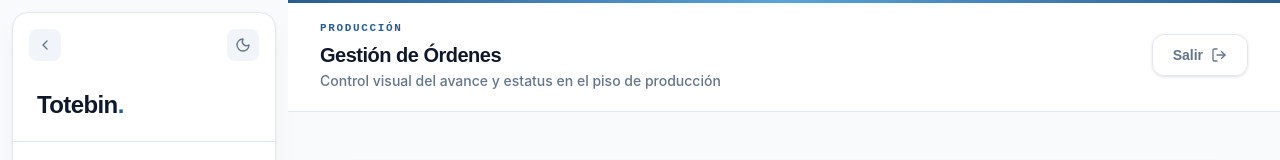
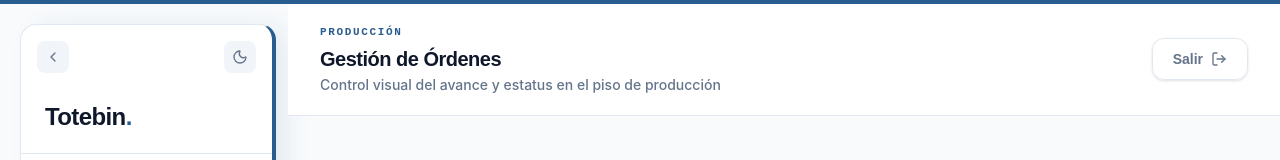
Before and after one commit to CaracheoAdan/servicio-al-cliente-frontend, a React (Vite) app: page /orders in a window 1280 px wide. Shown: the top 160 px of the page. Built offline with nearby package versions, Linux system fonts and the light colour scheme; no server answers; sample sign-in values are in the browser's storage.

Commit message:
UI: Detach sidebar, add brand accent borders and shadow

```diff
--- a/src/shared/layout/DashboardLayout.tsx
+++ b/src/shared/layout/DashboardLayout.tsx
@@ -4,7 +4,10 @@ import { Header } from './Header'
 
 export function DashboardLayout({ children }: { children: React.ReactNode }) {
   return (
-    <div className="flex h-screen bg-[#F8FAFC] overflow-hidden font-body text-[#0F172A] relative">
+    <div className="flex h-screen bg-[#F8FAFC] dark:bg-[#0F172A] overflow-hidden font-body text-[#0F172A] relative pt-[4px]">
+      {/* Global Top Accent Bar */}
+      <div className="absolute top-0 left-0 right-0 h-[4px] bg-[#2A5D8F] z-50"></div>
+
       <Sidebar />
       <div className="flex flex-col flex-1 overflow-hidden relative z-10">
         <Header />
--- a/src/shared/layout/Header.tsx
+++ b/src/shared/layout/Header.tsx
@@ -31,8 +31,6 @@ export function Header() {
 
   return (
     <header className="dashboard-header bg-white border-b border-[#E2E8F0] relative shrink-0">
-      {/* Top accent bar */}
-      <div className="absolute top-0 left-0 right-0 h-[3px] bg-gradient-to-r from-[#2A5D8F] via-[#5BA3D9] to-[#2A5D8F]" />
 
       <div className="flex items-center justify-between px-8 py-5">
         <div>
--- a/src/shared/layout/Sidebar.tsx
+++ b/src/shared/layout/Sidebar.tsx
@@ -55,8 +55,8 @@ export function Sidebar() {
   ]
 
   return (
-    <aside className={`${collapsed ? 'w-20' : 'w-72'} flex-shrink-0 p-3 transition-all duration-300 ease-in-out`}>
-      <div className="sidebar-card bg-white border border-[#E2E8F0] rounded-2xl flex flex-col h-full sidebar-float overflow-hidden">
+    <aside className={`${collapsed ? 'w-24' : 'w-72'} flex-shrink-0 py-5 pl-5 pr-3 transition-all duration-300 ease-in-out`}>
+      <div className="sidebar-card bg-white border border-[#E2E8F0] border-r-[4px] border-r-[#2A5D8F] shadow-[12px_0_28px_-6px_rgba(42,93,143,0.12)] dark:border-[#27272A] dark:border-r-[#2A5D8F] dark:shadow-[12px_0_28px_-6px_rgba(0,0,0,0.5)] rounded-2xl flex flex-col h-full overflow-hidden">
         {/* Top controls: Collapse + Dark Mode */}
         <div className="flex items-center justify-between px-4 pt-4 pb-2">
           <button
```
